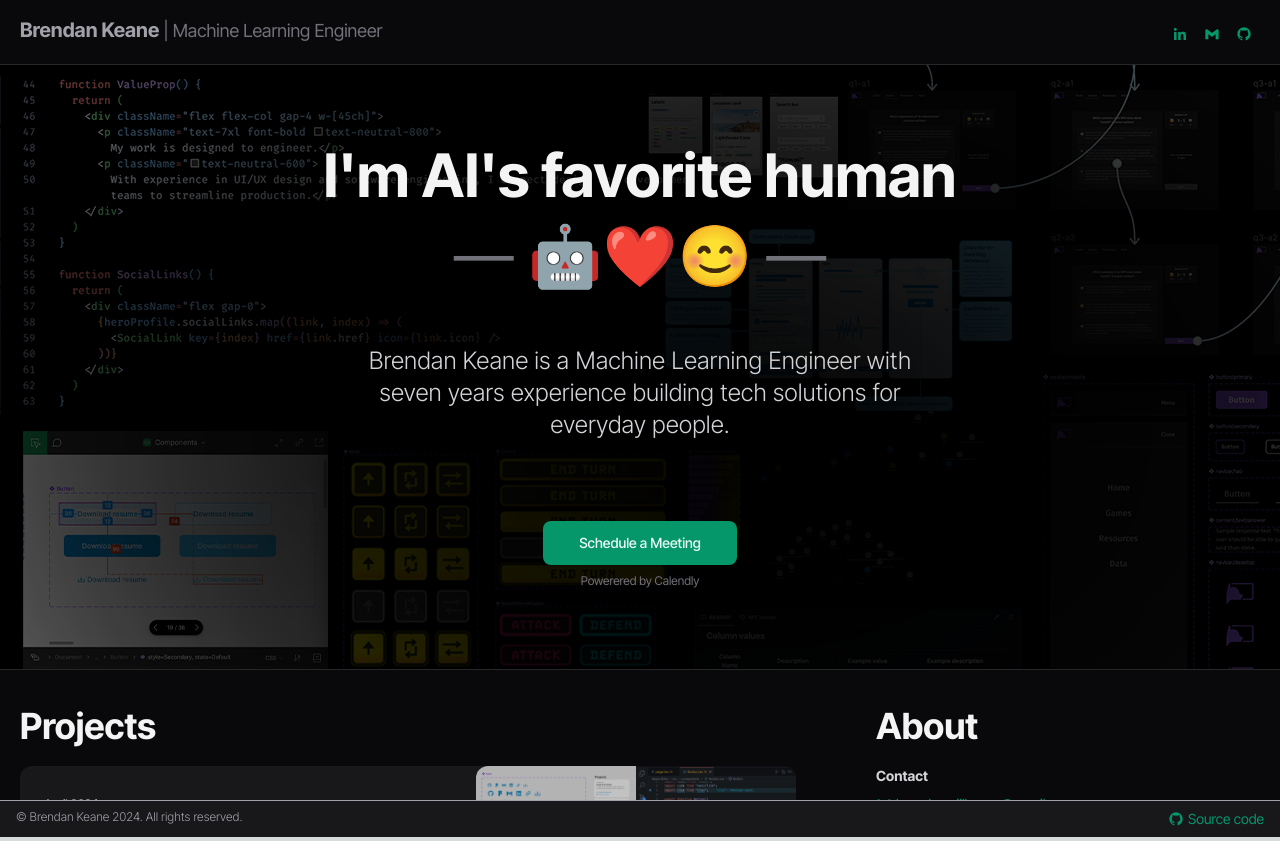
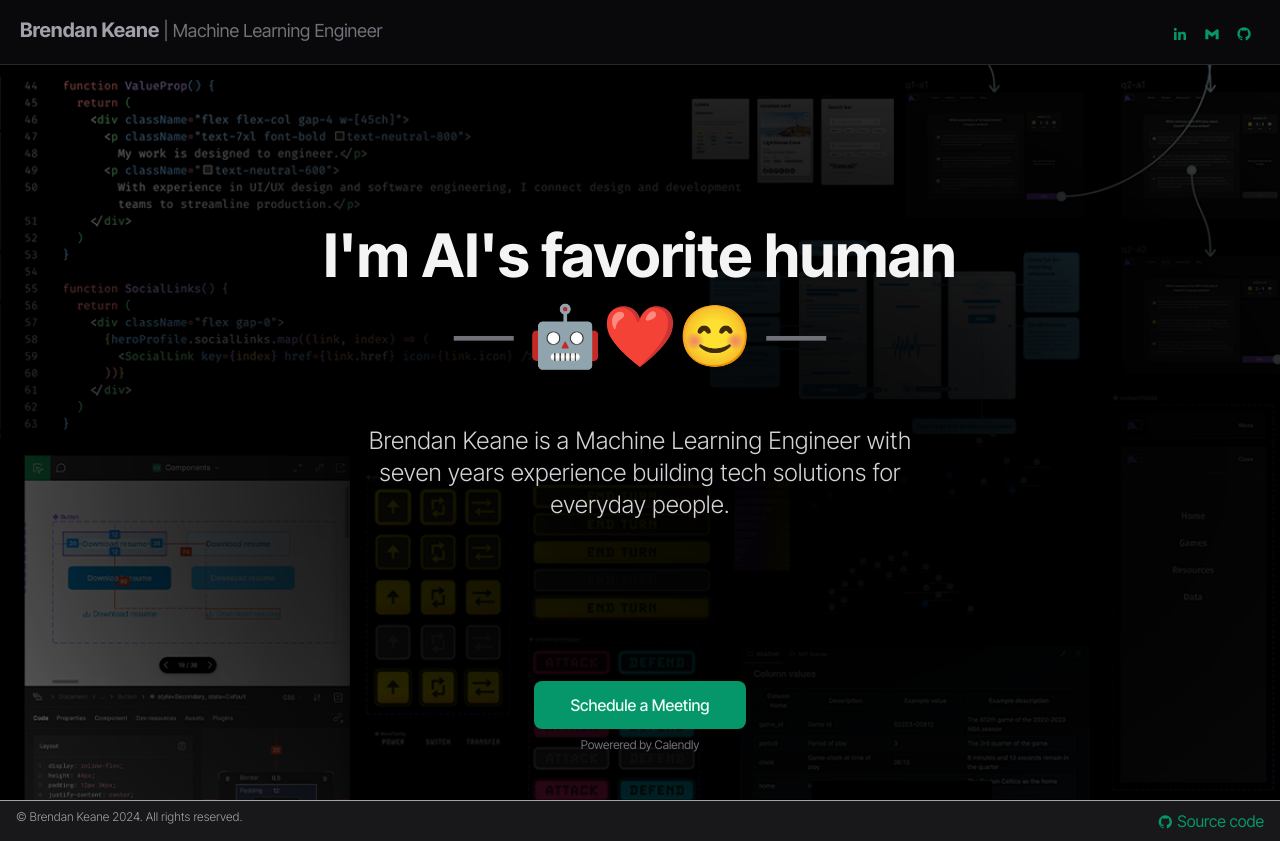
Before and after one commit to brendanwilliam/bkportfolio, a Next.js app: page / in a window 1280 px wide. Built offline with nearby package versions, Linux system fonts and the light colour scheme.

Commit message:
Font sizing optimized for readability.

```diff
--- a/src/components/About.tsx
+++ b/src/components/About.tsx
@@ -18,12 +18,17 @@ const contact: ContactLink[] = [
 function Biography() {
   return (
     <SubSection title="Biography">
-      <div className="text-zinc-400 text-sm space-y-1">
-        <p>Trained in both UI/UX design and software engineering, Brendan&apos;s technical edge lets him develop digital products while being mindful technical limitations.<br/><br/>
-        He started his career in UI/UX design, crafting experiences for web, mobile, and VR. His experience designing for multiple platforms shaped his skills in user research, wireframing, prototyping, and usability testing building a foundation for crafting responsive design systems in Figma.<br/><br/>
-        Bothered by the disconnect between design details and developer implementation, Brendan transitioned into software engineering to better understand the developer experience. This practice introduced him to React, Next.js, and Tailwind CSS establishing analogues between Figma features and front-end developer best practices. He is currently developing a course titled <strong>Figma to Frontend</strong> to help prospective designers use technical constraints to simplify handoffs in cross-functional teams.<br/><br/>
-        At Rough Draft Media, his unique skills shine in brand design, web development, video editing, and technical art where he produces and co-hosts podcasts and develops custom websites. In between projects, Brendan also explores the intersection of design and technology as a game developer and UI artist.<br/><br/>
-        Combining his passion for teaching technology and his experience in the field, Brendan is the lead designer for Smash Technology, a Seattle-based startup that provides tech industry training for underrepresented communities. He is responsible for the course sales experience, student onboarding, and chatbot integration.<br/><br/>
+      <div className="text-zinc-400 text-lg space-y-1 max-w-[50ch]">
+        <p>
+        A Machine Learning Engineer and a Human-Computer Interaction graduate from the University of Washington that combines data and ML engineering skill with an eye for the social impact of emerging technologies.<br/><br/>
+        As an undergraduate, he split his focus between design and engineering with a goal of being an engineer&apos;s favorite designer. With skills in Figma, Adobe After Effects, and Adobe Illustrator, he found early work as a mobile product designer for an AI chatbot research lab at the Center for Technology and Behavioral Health at Dartmouth College. This foundational experience has led to over four years of experience working in AI.
+        <br/><br/>
+        In the following years, he would work developing data-mining programs in Python to research the geography of American social movements, build network models to visualize who artists like BTS are connected to though samples, and studying human-computer interaction with ChatGPT while it&apos;s influence transcended the tech world into pop culture.
+        <br/><br/>
+        Upon graduating from the University of Washington iSchool with a B.S. in Human-Computer Interaction, he founded Rough Draft Media to continue work as a Data Engineer while producing the video podcast “Can I Tell You Something?” In this role he regularly builds datasets and develops machine learning models to understand the world of digital media in the era of ubiquitous AI.
+        <br/><br/>
+        Currently, he is looking for full-time opportunities as a Machine Learning Engineer.
+        <br/><br/>
         To learn more about Brendan, visit his <a href={contact[1].href} className="text-emerald-600 hover:underline hover:text-emerald-300">LinkedIn profile</a> or <a href={contact[2].href} className="text-emerald-600 hover:text-emerald-300 hover:underline">download his resume</a>.
         </p>
       </div>
@@ -53,7 +58,7 @@ export function About({
 }) {
   return (
     <Section id={id} className={clsx("lg:max-w-sm lg:ml-auto", className)}>
-      <h2 className="sticky top-14 z-30 bg-zinc-950 py-5 md:text-4xl text-2xl font-bold text-zinc-100">About</h2>
+      <h2 className="sticky top-14 z-30 bg-zinc-950 py-5 md:text-5xl text-5xl font-bold text-zinc-100">About</h2>
       <Contact />
       <Biography />
     </Section>
--- a/src/components/Button.tsx
+++ b/src/components/Button.tsx
@@ -17,7 +17,7 @@ export function Button({
 
   return (
     <Link href={href} className={
-        clsx("flex flex-row justify-center items-center text-sm",
+        clsx("flex flex-row justify-center items-center text-base",
         style === "primary" || style === "secondary" ? "px-9 py-3 rounded-lg font-medium w-full hover:scale-105 ease-in-out duration-75" : "p-0 font-normal",
         style === "primary" && "text-emerald-50 bg-emerald-600 hover:bg-emerald-400",
         style === "secondary" && "text-emerald-600 bg-transparent hover:bg-emerald-100 border border-emerald-600",
--- a/src/components/Hero.tsx
+++ b/src/components/Hero.tsx
@@ -4,9 +4,9 @@ import { MeetingButton } from "@/components/MeetingButton";
 
 function ValueProp() {
   return (
-    <div className="space-y-5 text-center flex flex-col items-center">
+    <div className="space-y-5 text-center flex flex-col items-center my-20">
       <p className="text-3xl md:text-6xl font-bold text-zinc-100 w-[20ch]">
-        I'm AI's favorite human</p>
+        I&apos;m AI&apos;s favorite human</p>
       <p className="text-6xl text-zinc-500 pb-10">— 🤖❤️😊 —</p>
       <p className="text-base md:text-2xl text-zinc-300 w-[40ch] drop-shadow-lg font-light">
         Brendan Keane is a Machine Learning Engineer with seven years experience building tech solutions for everyday people.</p>
@@ -25,7 +25,7 @@ function HeroProfile() {
 
 export function Hero() {
   return (
-    <div className="w-full px-10 bg-[url('/hero-background.png')] bg-fixed">
+    <div className="w-full px-10 bg-[url('/hero-background.png')] bg-fixed bg-cover">
       <HeroProfile />
     </div>
   )
--- a/src/components/Projects.tsx
+++ b/src/components/Projects.tsx
@@ -84,12 +84,12 @@ function ProjectCard({
 }) {
 
   return (
-    <div className="flex md:flex-row flex-col-reverse rounded-xl bg-zinc-900 w-full">
-      <div className="flex flex-col justify-center items-stretch gap-4 p-6 ">
+    <div className="flex xl:flex-row flex-col-reverse rounded-xl bg-zinc-900 w-full">
+      <div className="flex flex-col justify-center items-stretch gap-4 px-6 py-10">
         <div className="space-y-1">
-          <FormattedDate date={date} className="text-xs font-medium text-zinc-400" />
-          <h3 className="text-lg font-bold text-zinc-200">{title}</h3>
-          <p className="text-sm text-zinc-400">{description}</p>
+          <FormattedDate date={date} className="text-sm font-medium text-zinc-400" />
+          <h3 className="text-2xl font-bold text-zinc-200">{title}</h3>
+          <p className="text-lg text-zinc-400">{description}</p>
         </div>
         <div className="flex flex-col justify-start items-start gap-1 mt-auto">
           {links.map((link, index) => (
@@ -98,8 +98,8 @@ function ProjectCard({
         </div>
       </div>
       <div className="">
-        <Image src={thumbnail} alt={title} width="300" height="300" className="rounded-xl hidden md:flex h-full md:min-w-80"/>
-        <Image src={thumbnail} alt={title} width="600" height="300" className="md:hidden flex rounded-t-xl -mb-2 w-full object-cover"/>
+        <Image src={thumbnail} alt={title} width="300" height="300" className="rounded-xl hidden xl:flex h-full xl:min-w-80"/>
+        <Image src={thumbnail} alt={title} width="600" height="300" className="xl:hidden flex rounded-t-xl -mb-2 w-full object-cover"/>
       </div>
     </div>
   )
@@ -108,7 +108,7 @@ function ProjectCard({
 export function Projects() {
   return (
     <Section id="projects" className="">
-      <h2 className="sticky top-14 z-30 bg-zinc-950 py-5 md:text-4xl text-2xl font-bold text-zinc-100">Projects</h2>
+      <h2 className="sticky top-14 z-30 bg-zinc-950 py-5 md:text-5xl text-5xl font-bold text-zinc-100">Projects</h2>
       <div className="flex flex-col gap-5">
         {projects.map((project, index) => (
           <ProjectCard key={index} thumbnail={project.thumbnail} date={project.date} title={project.title} description={project.description} links={project.links} />
--- a/src/components/SubSection.tsx
+++ b/src/components/SubSection.tsx
@@ -1,7 +1,7 @@
 export function SubSection({ title, children }: { title: string, children: React.ReactNode }) {
   return (
     <div className="w-full pb-5">
-      <h2 className="text-sm text-zinc-300 font-bold pb-2">{title}</h2>
+      <h2 className="text-2xl text-zinc-300 font-bold pb-2">{title}</h2>
       {children}
     </div>
   )
```
